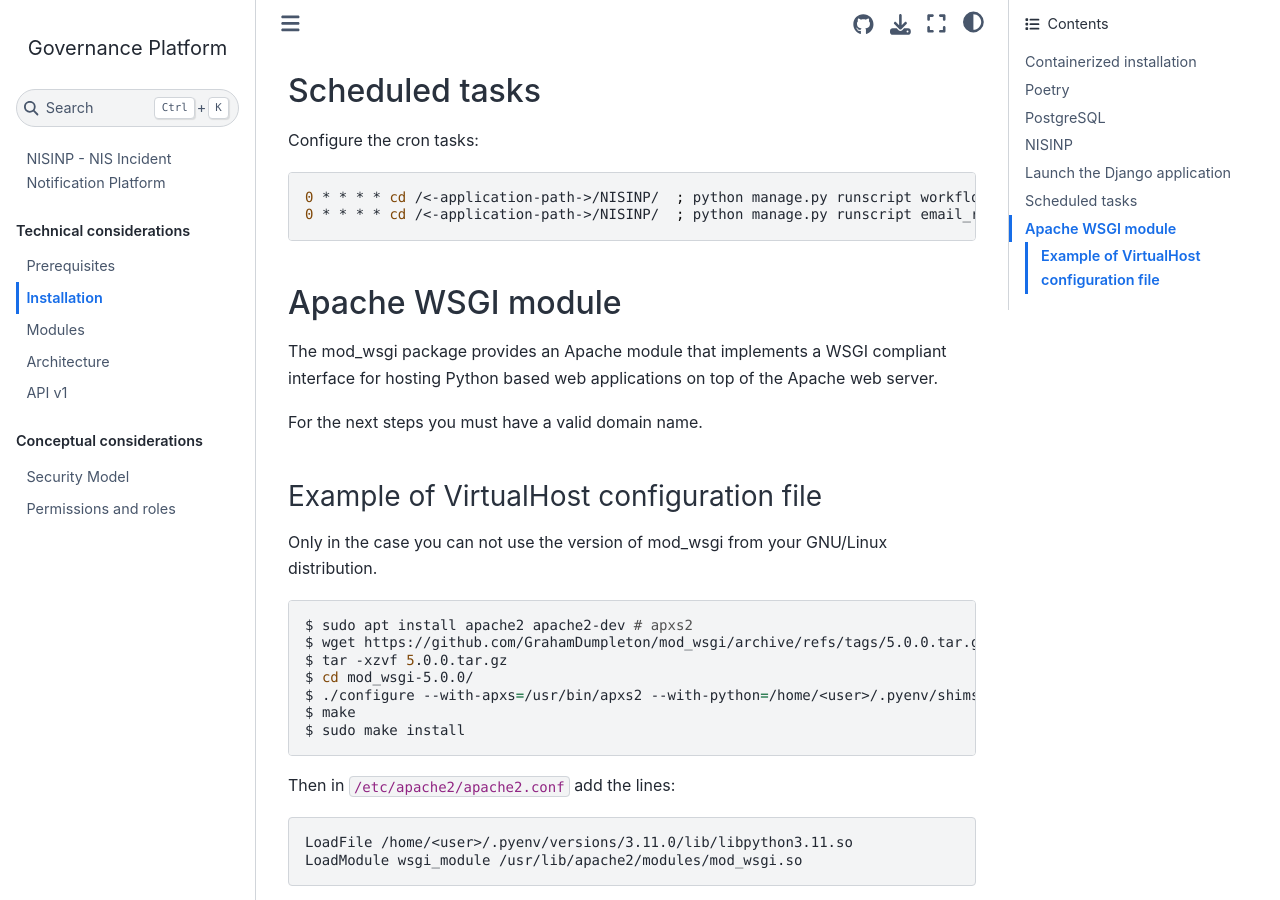
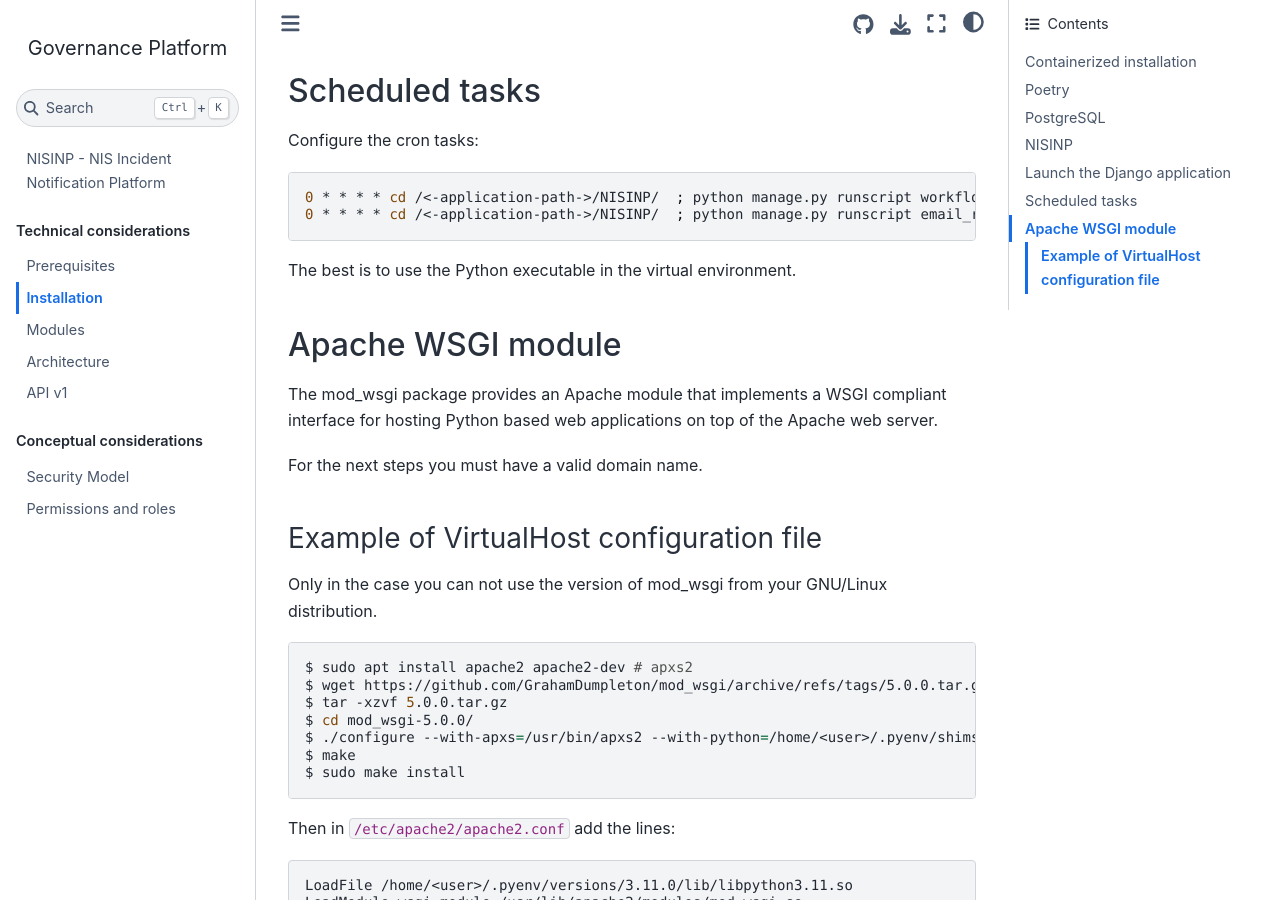
Before and after one commit to informed-governance-project/NISINP, a Sphinx documentation site: the page built from docs/installation.rst, in a window 1280 px wide and 900 px high, scrolled down 2535 px. Built offline with Sphinx 7.4.7 and the Sphinx Book theme 1.1.4, drawn with Linux system fonts in a browser that asks for light colours.

Commit message:
chg: [documentation] Added a note about the scheduled tasks.

```diff
--- a/docs/installation.rst
+++ b/docs/installation.rst
@@ -135,6 +135,7 @@ Configure the cron tasks:
     0 * * * * cd /<-application-path->/NISINP/  ; python manage.py runscript workflow_update_status
     0 * * * * cd /<-application-path->/NISINP/  ; python manage.py runscript email_reminder
 
+The best is to use the Python executable in the virtual environment.
 
 
 Apache WSGI module
```
